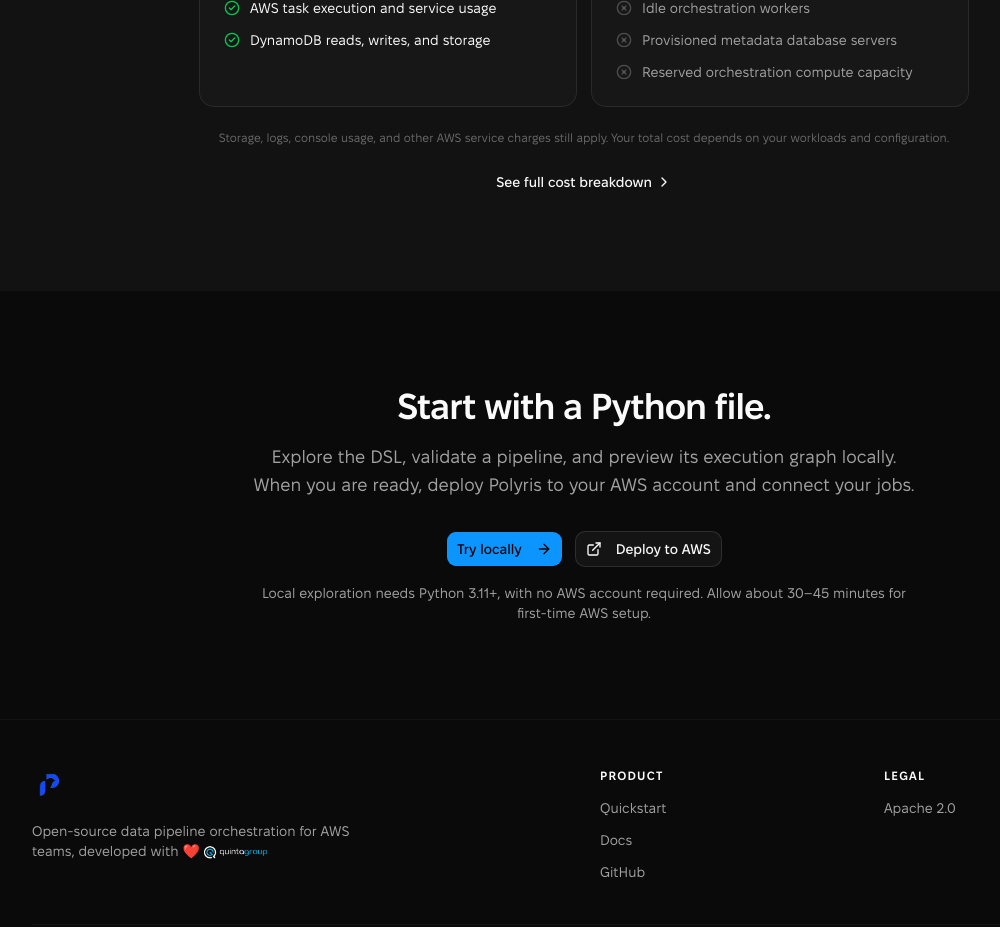
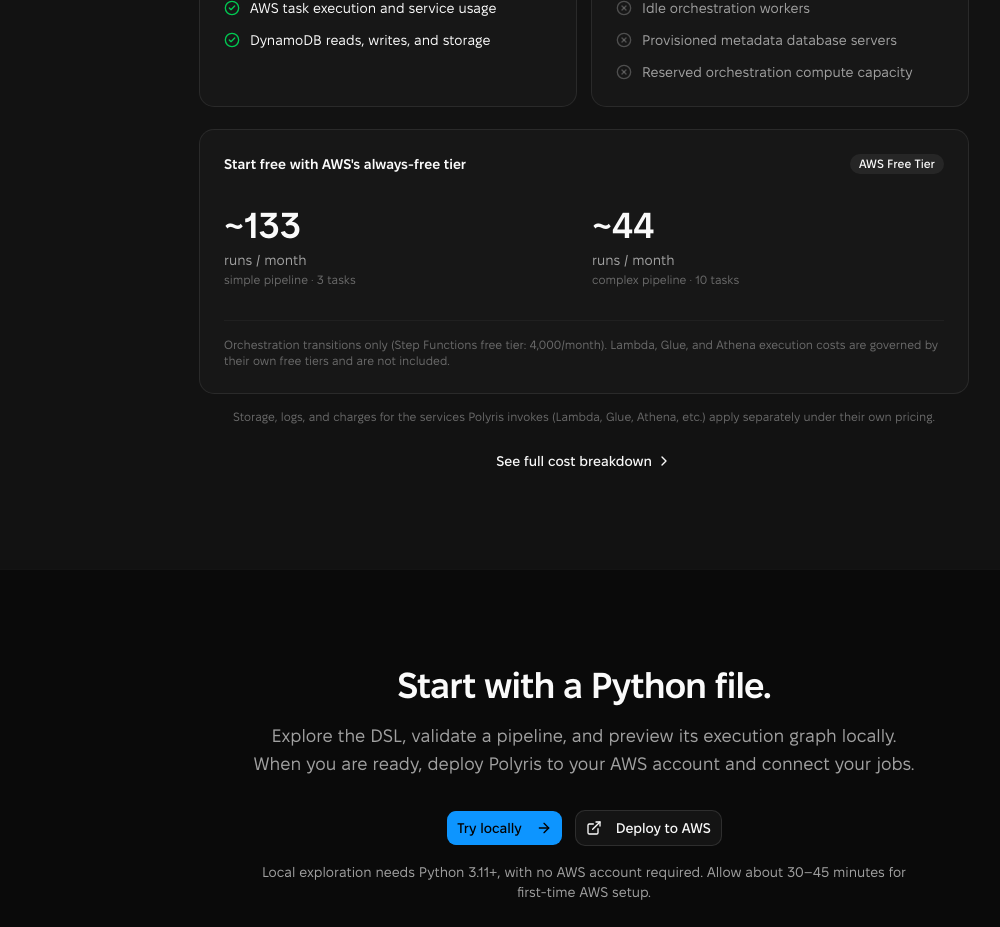
Before and after one commit to Maksym-hub/polyris-app-test, a Next.js app: page / in a window 1280 px wide. Shown: the part 2520-3447 px from the top of the page, without its empty margins (56-1056 px from the left). Built offline with nearby package versions, Linux system fonts and the light colour scheme.

Commit message:
fix: cost model

```diff
--- a/src/components/marketing/features.tsx
+++ b/src/components/marketing/features.tsx
@@ -13,6 +13,7 @@
   XCircle,
 } from "lucide-react"
 import { Button } from "@/components/ui/button"
+import { Badge } from "@/components/ui/badge"
 import { Card } from "@/components/ui/card"
 import { siteConfig } from "@/config/site"
 
@@ -158,6 +159,12 @@
   )
 }
 
+const FREE_TIER_TRANSITIONS = 4_000
+const SIMPLE_PIPELINE_TRANSITIONS = 30
+const COMPLEX_PIPELINE_TRANSITIONS = 90
+const FREE_TIER_SIMPLE_RUNS = Math.floor(FREE_TIER_TRANSITIONS / SIMPLE_PIPELINE_TRANSITIONS)
+const FREE_TIER_COMPLEX_RUNS = Math.floor(FREE_TIER_TRANSITIONS / COMPLEX_PIPELINE_TRANSITIONS)
+
 const paysFor = [
   "Step Functions state transitions",
   "AWS task execution and service usage",
@@ -266,9 +273,34 @@
           </Card>
         </div>
 
-        <p className="text-muted-foreground/60 mt-6 text-center text-xs">
-          Storage, logs, console usage, and other AWS service charges still apply. Your total cost
-          depends on your workloads and configuration.
+        <Card className="mx-auto mt-6 max-w-3xl p-6">
+          <div className="mb-4 flex items-center justify-between">
+            <p className="text-foreground text-sm font-semibold">
+              Start free with AWS&apos;s always-free tier
+            </p>
+            <Badge variant="secondary">AWS Free Tier</Badge>
+          </div>
+          <div className="grid grid-cols-2 gap-4">
+            <div>
+              <p className="text-foreground text-4xl font-bold">~{FREE_TIER_SIMPLE_RUNS}</p>
+              <p className="text-muted-foreground mt-1 text-sm">runs / month</p>
+              <p className="text-muted-foreground/60 mt-0.5 text-xs">simple pipeline · 3 tasks</p>
+            </div>
+            <div>
+              <p className="text-foreground text-4xl font-bold">~{FREE_TIER_COMPLEX_RUNS}</p>
+              <p className="text-muted-foreground mt-1 text-sm">runs / month</p>
+              <p className="text-muted-foreground/60 mt-0.5 text-xs">complex pipeline · 10 tasks</p>
+            </div>
+          </div>
+          <p className="text-muted-foreground/60 border-border/40 mt-4 border-t pt-4 text-xs">
+            Orchestration transitions only (Step Functions free tier: 4,000/month). Lambda, Glue,
+            and Athena execution costs are governed by their own free tiers and are not included.
+          </p>
+        </Card>
+
+        <p className="text-muted-foreground/60 mt-4 text-center text-xs">
+          Storage, logs, and charges for the services Polyris invokes (Lambda, Glue, Athena, etc.)
+          apply separately under their own pricing.
         </p>
 
         <div className="mt-6 text-center">
```
